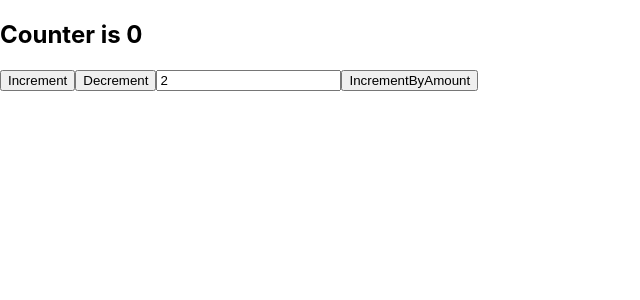
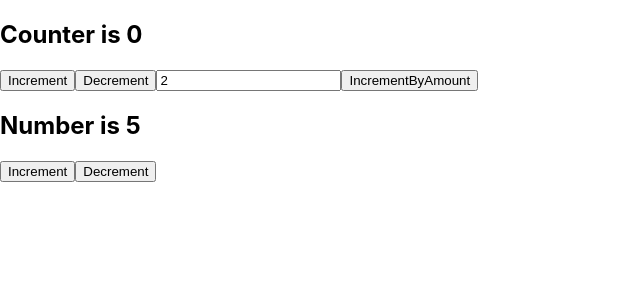
Before and after one commit to shararesadeghi/redux-toolkit, a React (Create React App) app: page / in a window 1280 px wide. Shown: the top 300 px of the page, without its empty margins (0-640 px from the left). Built offline with nearby package versions, Linux system fonts and the light colour scheme.

Commit message:
another slice added

```diff
--- a/src/App.js
+++ b/src/App.js
@@ -1,10 +1,12 @@
 import Counter from "./components/Counter";
+import Number from './components/Number';
 
 
 function App() {
   return (
     <div>
       <Counter/>
+      <Number/>
     </div>
   );
 }
--- a/src/app/store.js
+++ b/src/app/store.js
@@ -1,9 +1,10 @@
 import { configureStore } from "@reduxjs/toolkit";
 
 import counterReducer from '../features/counter/counterSlice';
+import numberReducer from '../features/number/numberSlice';
 
 const store = configureStore({
-    reducer:{counter:counterReducer},
+    reducer:{counter:counterReducer, number:numberReducer},
 });
 
 export default store;
--- a/src/components/Counter.js
+++ b/src/components/Counter.js
@@ -6,7 +6,7 @@ import { increment, decrement, incrementByAmount } from '../features/counter/cou
 
 const Counter = () => {
 
-    //const counter = useSelector(store=>store.counter.counterValue)
+    //const counter = useSelector(state=>state.counter.counterValue)
     const counter = useSelector(selectCounter);
      const dispatch = useDispatch();
 
--- /dev/null
+++ b/src/components/Number.js
@@ -0,0 +1,20 @@
+import React from 'react';
+import { useSelector , useDispatch} from 'react-redux';
+import { increment, decrement } from '../features/number/numberSlice';
+import { selectNumber } from './../features/number/numberSlice';
+
+const Number = () => {
+
+    const number = useSelector(selectNumber);
+     const dispatch = useDispatch();
+    return (
+        <div>
+            <h2>Number is {number}</h2>
+            <button onClick={()=>dispatch(increment())}>Increment</button>
+            <button onClick={()=>dispatch(decrement())}>Decrement</button>
+
+        </div>
+    );
+};
+
+export default Number;
--- /dev/null
+++ b/src/features/number/numberSlice.js
@@ -0,0 +1,22 @@
+import { createSlice } from "@reduxjs/toolkit";
+
+const initialState={
+    numberValue : 5,
+}
+
+const numberSlice = createSlice({
+    name:"number",
+    initialState,
+    reducers:{
+        increment:state=>{
+            state.numberValue++;
+        },
+        decrement:state=>{
+            state.numberValue--;
+        }
+    }
+});
+
+export default numberSlice.reducer;
+export const {increment,decrement} = numberSlice.actions;
+export const selectNumber = state=>state.number.numberValue;
```
